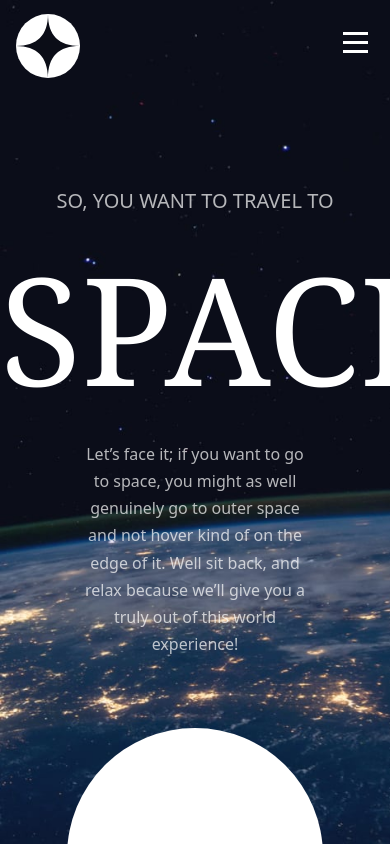
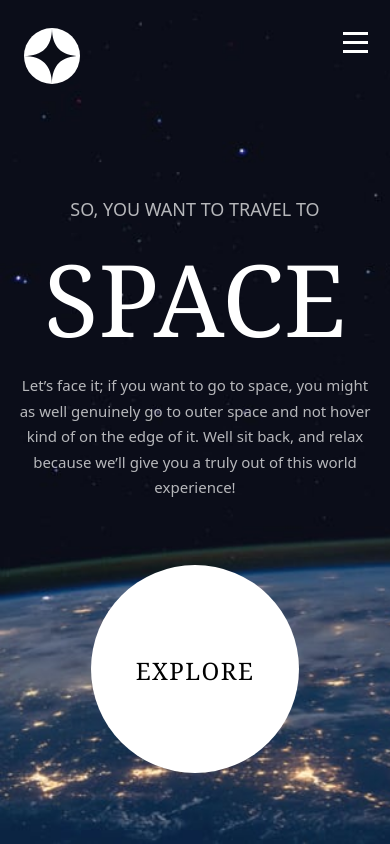
Before and after one commit to heckspoiler/space-travel, a Next.js app: page / in a window 390 px wide. Built offline with nearby package versions, Linux system fonts and the light colour scheme.

Commit message:
home section finished 500px

```diff
--- a/styles/Header.module.css
+++ b/styles/Header.module.css
@@ -189,7 +189,9 @@
       }
 
       .logo {
-            margin-left: 1rem;
+            margin-left: 1.5rem;
+            margin-top: 20px;
+            height: 3.5rem;
       }
 
       .navbar {
--- a/styles/IndexBody.module.css
+++ b/styles/IndexBody.module.css
@@ -123,3 +123,64 @@
 
 
 }
+
+
+@media screen and (max-width: 500px) {
+
+      .container {
+            padding: 84px 0;
+            flex-direction: column;
+      }
+
+      .sectionLeft {
+            width: 100%;
+            display: flex;
+            flex-direction: column;
+            justify-content: center;
+            justify-content: center;
+            padding: 7rem 0;
+      }
+
+      .sectionRight {
+            width: 100%;
+      }
+
+      .subheadingLeft {
+            font-size: 18px;
+            text-transform: uppercase;
+            text-align: center;
+            opacity: 0.7;
+      }
+
+      .headingLeft {
+            color: white;
+            font-size: 100px;
+            font-family: Cambria, Cochin, Georgia, Times, 'Times New Roman', serif;
+            text-transform: uppercase;
+            text-align: center;
+      }
+
+      .paragraphLeft {
+
+
+            text-align: center;
+            width: 90%;
+            margin: auto;
+            font-size: 15px;
+      }
+
+      .circleRight {
+
+            height: 13rem;
+            width: 13rem;
+            font-size: 1.5rem;
+            top: 50%;
+            left: 50%;
+            transform: translate(-50%, -100%);
+            padding: 88px 0;
+
+
+      }
+
+
+}
--- a/styles/index.module.css
+++ b/styles/index.module.css
@@ -10,12 +10,16 @@
 @media screen and (max-width: 768px) {
 
       .container {
-            position: relative;
-            height: 100vh;
-            width: 100vw;
-            background-size: cover;
-            background-repeat: no-repeat;
+
             background-image: url("../public/assets/home/background-home-tablet.jpg")
       }
 
 }
+
+@media screen and (max-width: 500px) {
+
+      .container {
+
+            background-image: url("../public/assets/home/background-home-mobile.jpg")
+      }
+}
```
